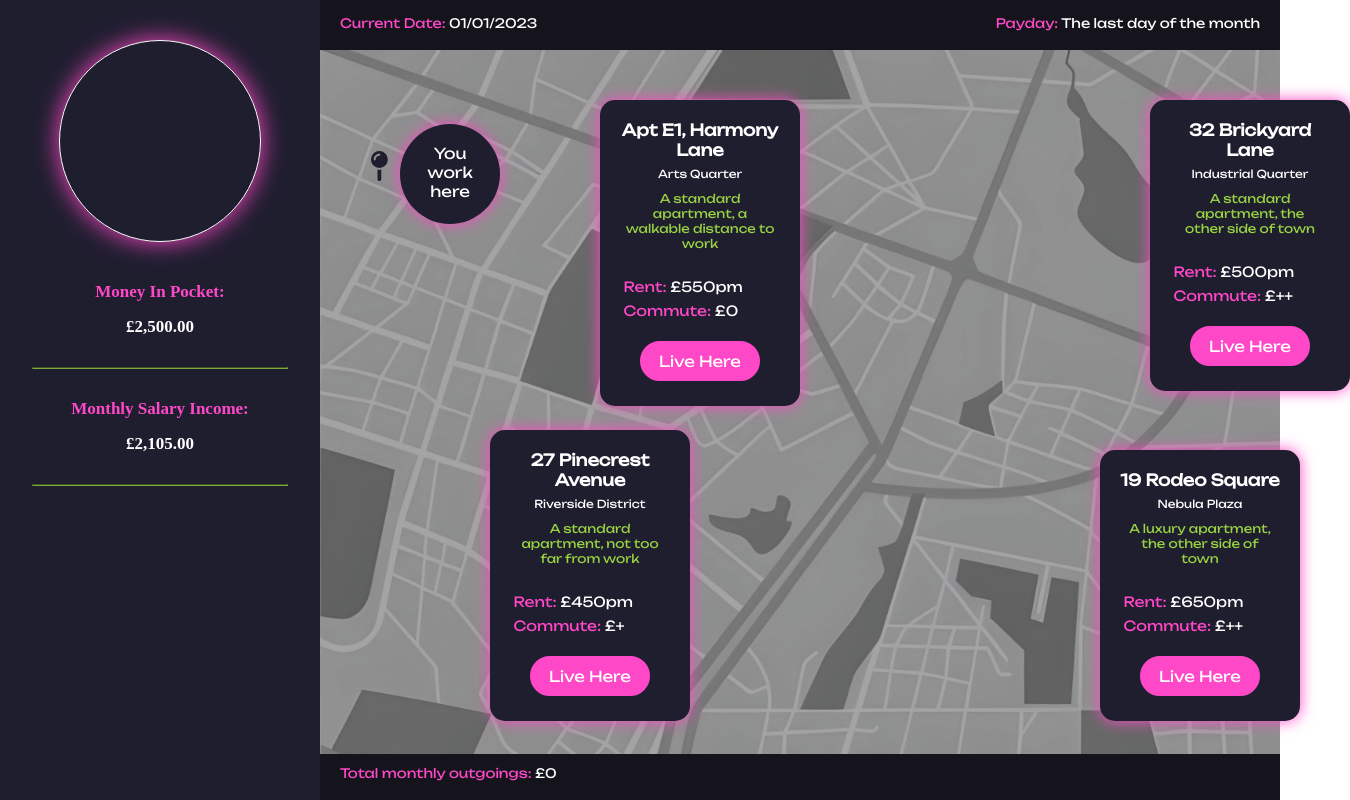
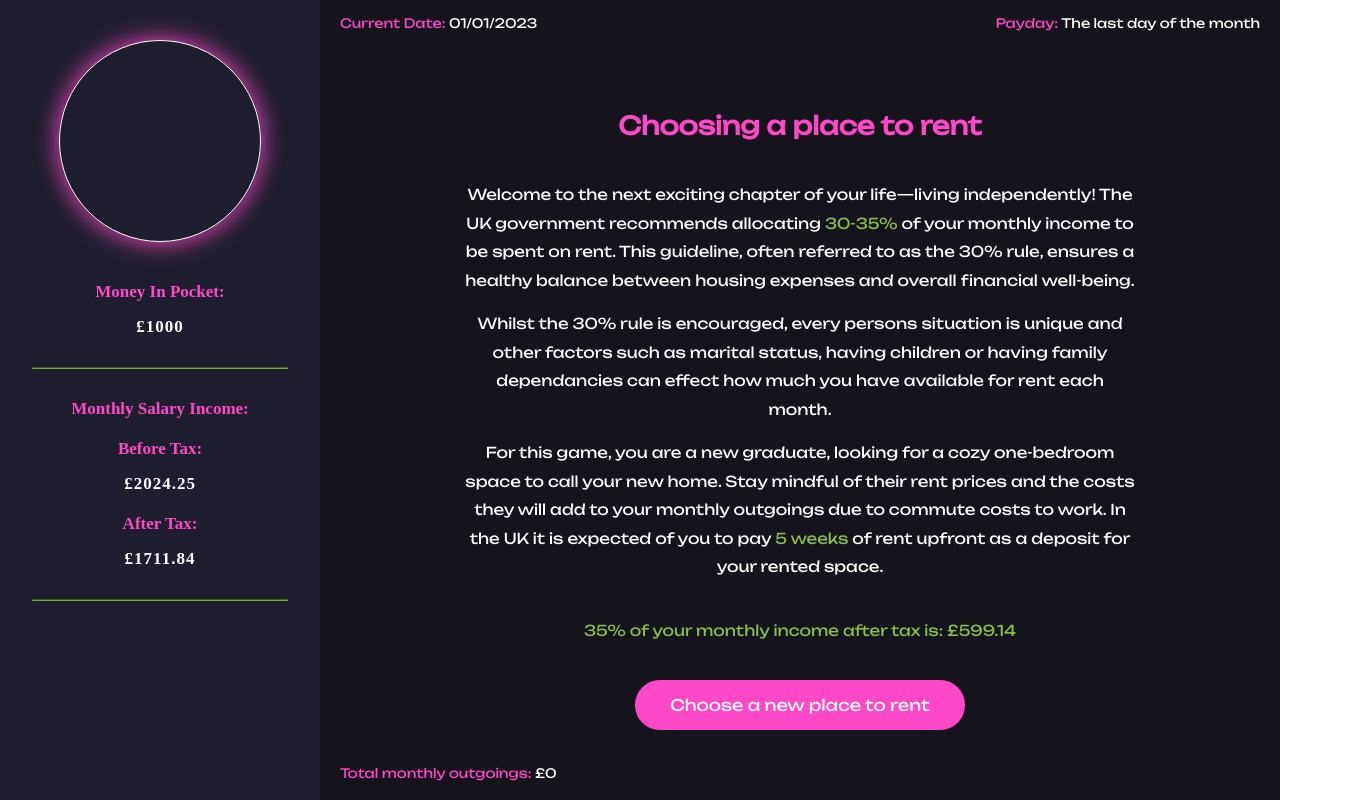
Before and after one commit to lucyscanlon/FinanceGame, a Vue app: page / in a window 1280 px wide. Shown: the whole page, 1350 px wide, since content can reach past the window. Built offline with nearby package versions, Linux system fonts and the light colour scheme; a web font is replaced by a local one.

Commit message:
added the rent introduction information page

```diff
--- a/src/components/CharacterSidebar/CharacterStatsSidebar.vue
+++ b/src/components/CharacterSidebar/CharacterStatsSidebar.vue
@@ -3,6 +3,10 @@
   import { useLivingOptionsStore } from '../../store/LivingOptionsStore'
 
   const livingOptions = useLivingOptionsStore()
+
+  import { useMoneyManageStore } from '../../store/store'
+
+  const manageMoney = useMoneyManageStore()
 
 </script>
 
@@ -15,17 +19,18 @@
           </div>
           <div class="characterstats-set">
             <h4>Money In Pocket:</h4>
-            <h5>£2,500.00</h5>
+            <h5>£{{manageMoney.moneyInPocket}}</h5>
             <hr />
           </div>
           <div class="characterstats-set">
             <h4>Monthly Salary Income:</h4>
-            <h5>£2,105.00</h5>
+            <h4 class="characterset-subheading">Before Tax:</h4>
+            <h5>£{{manageMoney.monthlySalaryBeforeTax}}</h5>
+            <h4 class="characterset-subheading">After Tax:</h4>
+            <h5>£{{manageMoney.monthlySalaryAfterTax}}</h5>
             <hr />
           </div>
           <CurrentlyLivingDisplay v-if="livingOptions.livingLocationChosen"></CurrentlyLivingDisplay>
-
-
         </div>
 
     </div>
--- a/src/components/MainGame/MainGame.vue
+++ b/src/components/MainGame/MainGame.vue
@@ -16,7 +16,8 @@ Elements that will be inside this container include:
                         <p>Payday: <span class="colour-white">The last day of the month</span></p>
                     </div>
             </div>
-        <MapDisplay></MapDisplay>
+        <!--<MapDisplay></MapDisplay>-->
+        <RentInformationDisplay></RentInformationDisplay>
         <div className="gameplay-bottombanner-wrapper">
             <div className="monthly-outgoings-wrapper">
                 <p>Total monthly outgoings: <span className="colour-white">£0</span></p>
@@ -31,11 +32,13 @@ Elements that will be inside this container include:
 <script>
 
 import MapDisplay from './MapLayout.vue';
+import RentInformationDisplay from './RentIntroductionInfo.vue';
 
 export default {
     name: 'MainGameWrapper',
     components: {
         MapDisplay,
+        RentInformationDisplay,
     }
 }
 
--- /dev/null
+++ b/src/components/MainGame/RentIntroductionInfo.vue
@@ -0,0 +1,33 @@
+<!-- Template for the rent information page
+
+Components that will be inside this container include:
+- living options information display components
+
+-->
+
+
+<template>
+    <div class="rentintro-mainwrapper">
+        <div class="rentintro-title-wrapper">
+            <h1>Choosing a place to rent</h1>
+        </div>
+        <div class="rentintro-description-wrapper">
+            <p>Welcome to the next exciting chapter of your life—living independently! The UK government recommends allocating <span class="colour-green">30-35%</span> of your monthly income to be spent on rent. This guideline, often referred to as the 30% rule, ensures a healthy balance between housing expenses and overall financial well-being. </p>
+            <p>Whilst the 30% rule is encouraged, every persons situation is unique and other factors such as marital status, having children or having family dependancies can effect how much you have available for rent each month. </p>
+            <p>For this game, you are a new graduate, looking for a cozy one-bedroom space to call your new home. Stay mindful of their rent prices and the costs they will add to your monthly outgoings due to commute costs to work. In the UK it is expected of you to pay <span class="colour-green">5 weeks</span> of rent upfront as a deposit for your rented space.</p>
+            <p class="colour-green rentintro-rentrecommendation">35% of your monthly income after tax is: £599.14</p>
+            <div class="rentinfo-button-wrapper">
+                <button class="rentinfo-button">Choose a new place to rent</button>
+            </div>
+        </div>
+    </div>
+
+</template>
+
+<script>
+
+export default {
+    name: 'RentInformationDisplay',
+}
+
+</script>
--- a/src/store/store.js
+++ b/src/store/store.js
@@ -5,6 +5,8 @@ export const useMoneyManageStore = defineStore({
     state: () => ({
         moneyInBank: 2000,
         moneyInPocket: 1000,
+        monthlySalaryBeforeTax: 2024.25,
+        monthlySalaryAfterTax: 1711.84,
     }),
     actions: {
         removeFromBank(val) {
@@ -19,15 +21,3 @@ export const useMoneyManageStore = defineStore({
     }
 
 })
-
-export const useLivingOptionsStore = defineStore({
-    id: 'pickLivingOption',
-    state: () => ({
-        livingLocationChosen: false,
-    }),
-    actions: {
-        confirmLivingOptionChosen() {
-            this.livingLocationChosen = true;
-        }
-    }
-})
--- a/src/styles/style.css
+++ b/src/styles/style.css
@@ -97,11 +97,17 @@ body {
     padding-top: 15px;
     font-family: unbounded-medium;
     font-size: 17px;
+    letter-spacing: 1px;
 }
 
 .characterstats-set hr {
     border-color: #7DAB3D;
     margin-top: 30px;
+}
+
+.characterset-subheading {
+    padding-top: 20px;
+
 }
 
 .livingstatsdisplay {
@@ -119,6 +125,10 @@ body {
 
   .colour-pink {
     color: #FF48C8;
+  }
+
+  .colour-green {
+    color: #8CC044;
   }
 
   .livingstatsdisplay button {
@@ -378,3 +388,63 @@ body {
     padding-left: 10px;
     padding-right: 10px;
   }
+
+
+
+  /*  choose a place to live styling */
+
+  .rentintro-mainwrapper {
+    width: 70%;
+    margin: 0 auto;
+    padding-top: 30px;
+    padding-bottom: 30px;
+  }
+
+  .rentintro-title-wrapper h1 {
+    font-family: unbounded-reg;
+    color: #FF48C8;
+    font-size: 25px;
+    text-align: center;
+    padding-bottom: 40px;
+    padding-top: 30px;
+  }
+
+  .rentintro-description-wrapper {
+    font-family: unbounded-reg;
+    color: white;
+    font-size: 15px;
+    text-align: center;
+    line-height: 1.9em;
+  }
+
+  .rentintro-description-wrapper p {
+    padding-bottom: 15px;
+  }
+
+  .rentintro-rentrecommendation {
+    padding-top: 20px;
+  }
+
+  .rentinfo-button-wrapper {
+    padding-top: 20px;
+  }
+
+  .rentinfo-button {
+    width: 330px;
+    height: 50px;
+    background-color: #FF48C8;
+    border: 2px solid #FF48C8;
+    font-family: unbounded-reg;
+    color: white;
+    font-size: 16px;
+    border-radius: 200px;
+    transition-duration: 0.5s;
+  }
+
+  .rentinfo-button:hover {
+    color: white;
+    border: 2px solid #FF48C8;
+    background-color: #1F1E2F;
+    cursor: pointer;
+    transition-duration: 0.5s;
+  }
```
